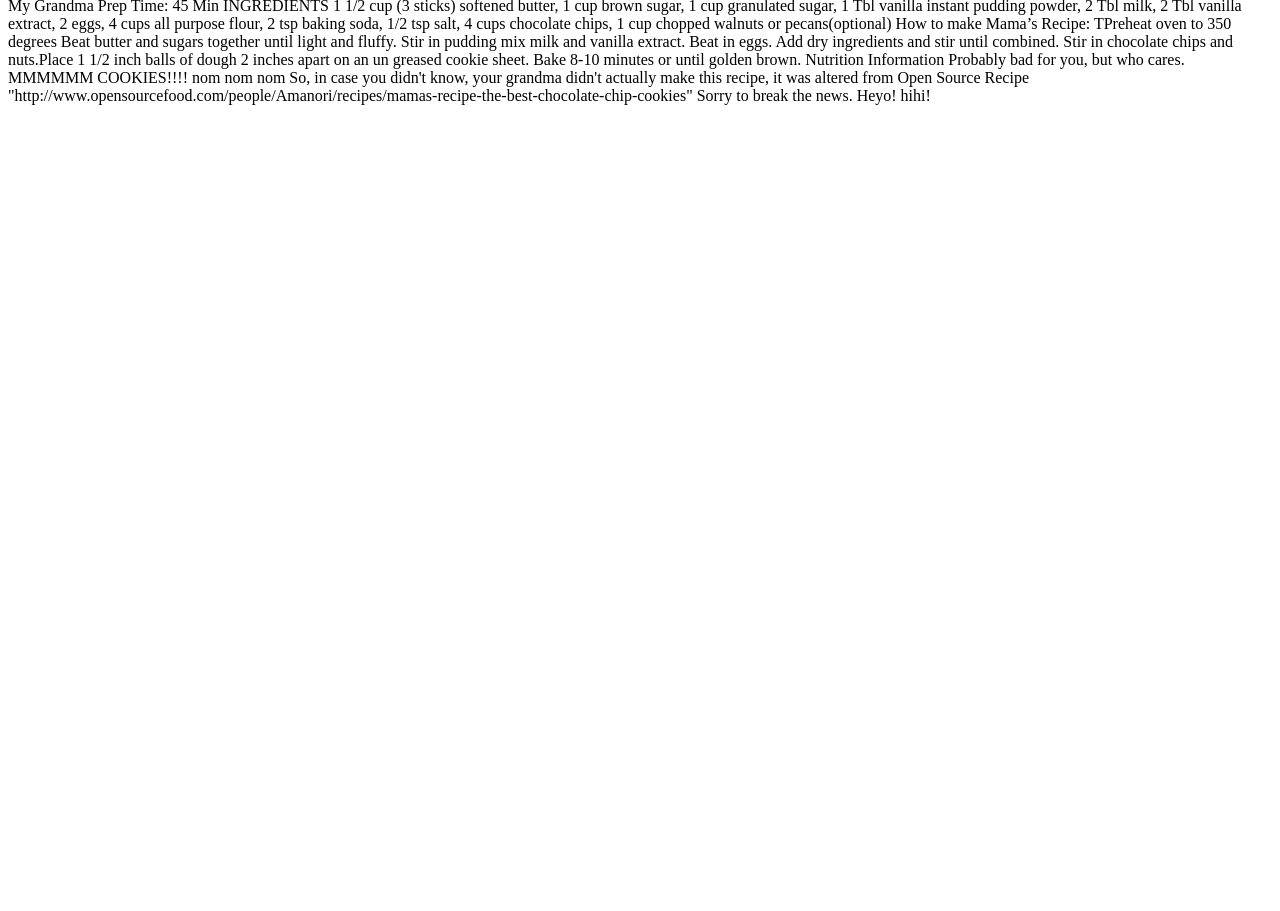
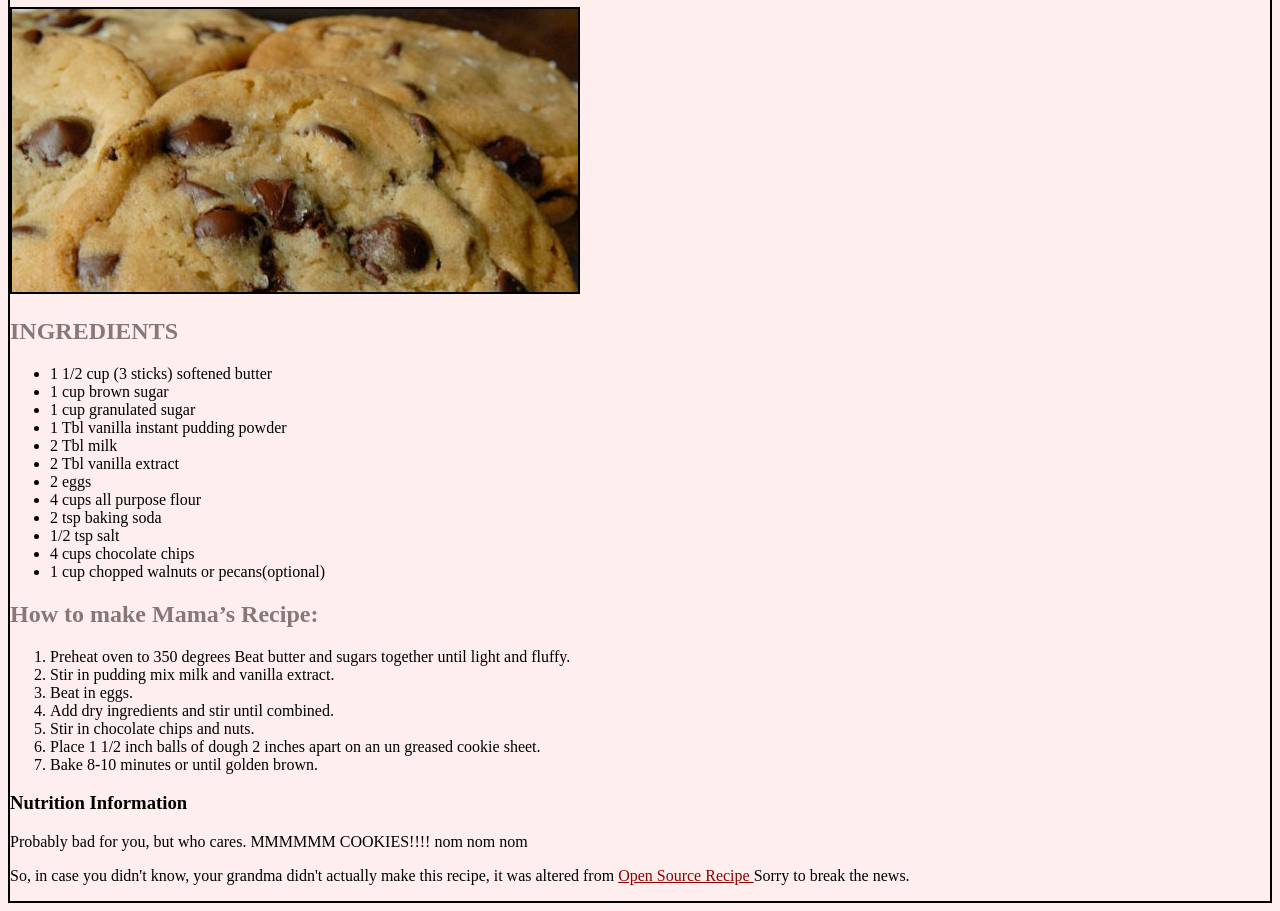
Before and after one commit to Klevero/cookie_recipe, a plain HTML site: page index.html in a window 1280 px wide. Shown: the part 83-994 px from the top of the page. Before the commit the page ends 800 px from the top, so only its background shows below. Drawn offline with Linux system fonts and the light colour scheme.

Commit message:
Added HTML and CSS
now

```diff
--- a/index.html
+++ b/index.html
@@ -1,42 +1,47 @@
-Task
-========================
+<!DOCTYPE html>
+<html>
+	<head>
+		<link type="text/css" rel="stylesheet" href="style.css">
+		<title>Cookies are the BEST</title>
+	</head>
+	<body>
+	<h1>The Best Chocolate Chip Cookies</h1>
+	<img src= "cookies.jpg">
+	<h2>INGREDIENTS</h2>
+	<ul>
+		<li>1 1/2 cup (3 sticks) softened butter</li>
+		<li>1 cup brown sugar</li>
+		<li>1 cup granulated sugar</li>
+		<li>1 Tbl vanilla instant pudding powder</li>
+		<li>2 Tbl milk</li>
+		<li>2 Tbl vanilla extract</li>
+		<li>2 eggs</li>
+		<li>4 cups all purpose flour</li>
+		<li>2 tsp baking soda</li>
+		<li>1/2 tsp salt</li>
+		<li>4 cups chocolate chips</li>
+		<li>1 cup chopped walnuts or pecans(optional)</li>
+	</ul>
 
-Your Grandma wants you to publish her famous cookie recipe to the world wide web, she's typed it out for you in this .html document (she's so nice).
+	<h2>How to make Mama’s Recipe:</h2>
+	<ol>
+		<li>Preheat oven to 350 degrees Beat butter and sugars together until light and fluffy.</li>
+		<li>Stir in pudding mix milk and vanilla extract.</li>
+		<li>Beat in eggs.</li>
+		<li>Add dry ingredients and stir until combined.</li>
+		<li>Stir in chocolate chips and nuts.</li>
+		<li>Place 1 1/2 inch balls of dough 2 inches apart on an un greased cookie sheet.</li>
+		<li>Bake 8-10 minutes or until golden brown.</li>
+	</ol>
 
-She absolutely wants the directions to appear in order in a numbered list. The cookies won't taste good if you don't get the order right. (hint you need an ordered list).
+	<h3>Nutrition Information</h3>
+	<p>Probably bad for you, but who cares. MMMMMM COOKIES!!!! nom nom nom
+	</p>
 
-Your Grandpa happens to be a great Graphic Designer and gave you the following specs to style:
-
-Cookie Recipe CSS
-=================
-
-- The background color for the page is #FFE
-- The color for the text reading "Nutrition Information" is #887
-- The link color is #900
-
-Bonus: The border on the page and around the image is black
-
-The Cookie Recipe
-=================
-
-The Best Chocolate Chip Cookies
-Recipe by: My Grandma
-Prep Time: 45 Min
-
-INGREDIENTS
-1 1/2 cup (3 sticks) softened butter, 1 cup brown sugar, 1 cup granulated sugar, 1 Tbl vanilla instant pudding powder, 2 Tbl milk, 2 Tbl vanilla extract, 2 eggs, 4 cups all purpose flour, 2 tsp baking soda, 1/2 tsp salt, 4 cups chocolate chips, 1 cup chopped walnuts or pecans(optional)
-
-How to make Mama’s Recipe: TPreheat oven to 350 degrees Beat butter and sugars together until light and fluffy. Stir in pudding mix milk and vanilla extract. Beat in eggs. Add dry ingredients and stir until combined.
-Stir in chocolate chips and nuts.Place 1 1/2 inch balls of dough 2 inches apart on an un greased cookie sheet. Bake 8-10 minutes or until golden brown.
+	<p>So, in case you didn't know, your grandma didn't actually make this recipe, it was altered from <a href="http://www.opensourcefood.com/people/Amanori/recipes/mamas-recipe-the-best-chocolate-chip-cookies">Open Source Recipe </a>
+Sorry to break the news.</p>
 
 
-Nutrition Information
 
-Probably bad for you, but who cares. MMMMMM COOKIES!!!! nom nom nom
-
-
-So, in case you didn't know, your grandma didn't actually make this recipe, it was altered from Open Source Recipe "http://www.opensourcefood.com/people/Amanori/recipes/mamas-recipe-the-best-chocolate-chip-cookies"
-Sorry to break the news. <!--You must include the link in your final webpage -->
-
-Heyo!
-hihi!
+	</body>
+</html>
--- /dev/null
+++ b/style.css
@@ -0,0 +1,16 @@
+body {
+	background-color: #FFEEEE;
+	border:2px solid black;
+}
+
+h2 {
+	color: #887777;
+}
+
+a {
+	color: #900000;
+}
+
+img {
+	border:2px solid black;
+}
```
Also changed, not shown: 1 other file.
